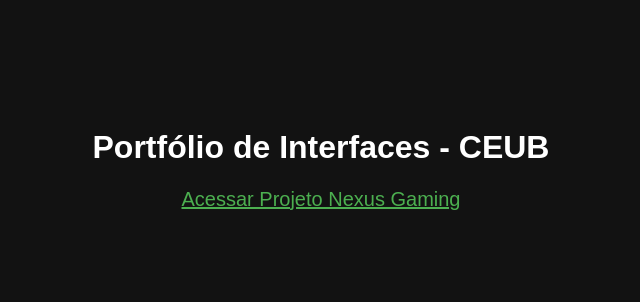
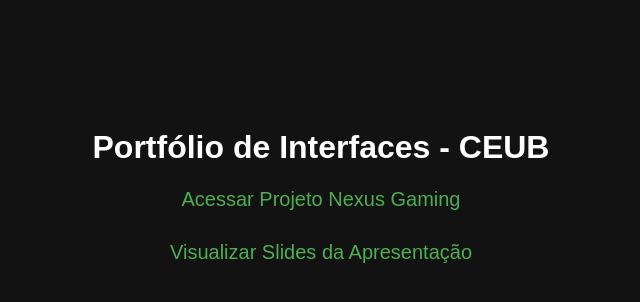
Before and after one commit to imtpvp/portfolioHUB, a plain HTML site: page index.html in a window 1280 px wide. Shown: the whole page, without its empty margins (319-959 px from the left). Drawn offline with Linux system fonts and the light colour scheme.

Commit message:
Update index.html

```diff
--- a/index.html
+++ b/index.html
@@ -2,10 +2,17 @@
 <html lang="pt-br">
 <head>
     <meta charset="UTF-8">
-    <title>Portfólio</title>
+    <title>Portfólio de Interfaces - CEUB</title>
 </head>
 <body style="background:#121212; color:#fff; text-align:center; font-family:sans-serif; padding-top:100px;">
     <h1>Portfólio de Interfaces - CEUB</h1>
-    <a style="color:#4caf50; font-size:20px;" href="./personal-projects/nexus-gaming/index.html">Acessar Projeto Nexus Gaming</a>
+
+    <div style="margin-bottom: 30px;">
+        <a style="color:#4caf50; font-size:20px; text-decoration: none;" href="./personal-projects/nexus-gaming/index.html">Acessar Projeto Nexus Gaming</a>
+    </div>
+
+    <div>
+        <a style="color:#4caf50; font-size:20px; text-decoration: none;" target="_blank" href="https://docs.google.com/presentation/d/e/2PACX-1vQVPCe261ACy9W1121m18DzsyByICNskYFi4c63nX3vEbNRtgmz0_Rl8P9i_Ssfrs2E9v2VIvnFbHOe/pub?start=false&loop=false&delayms=3000&slide=id.p">Visualizar Slides da Apresentação</a>
+    </div>
 </body>
 </html>
```
